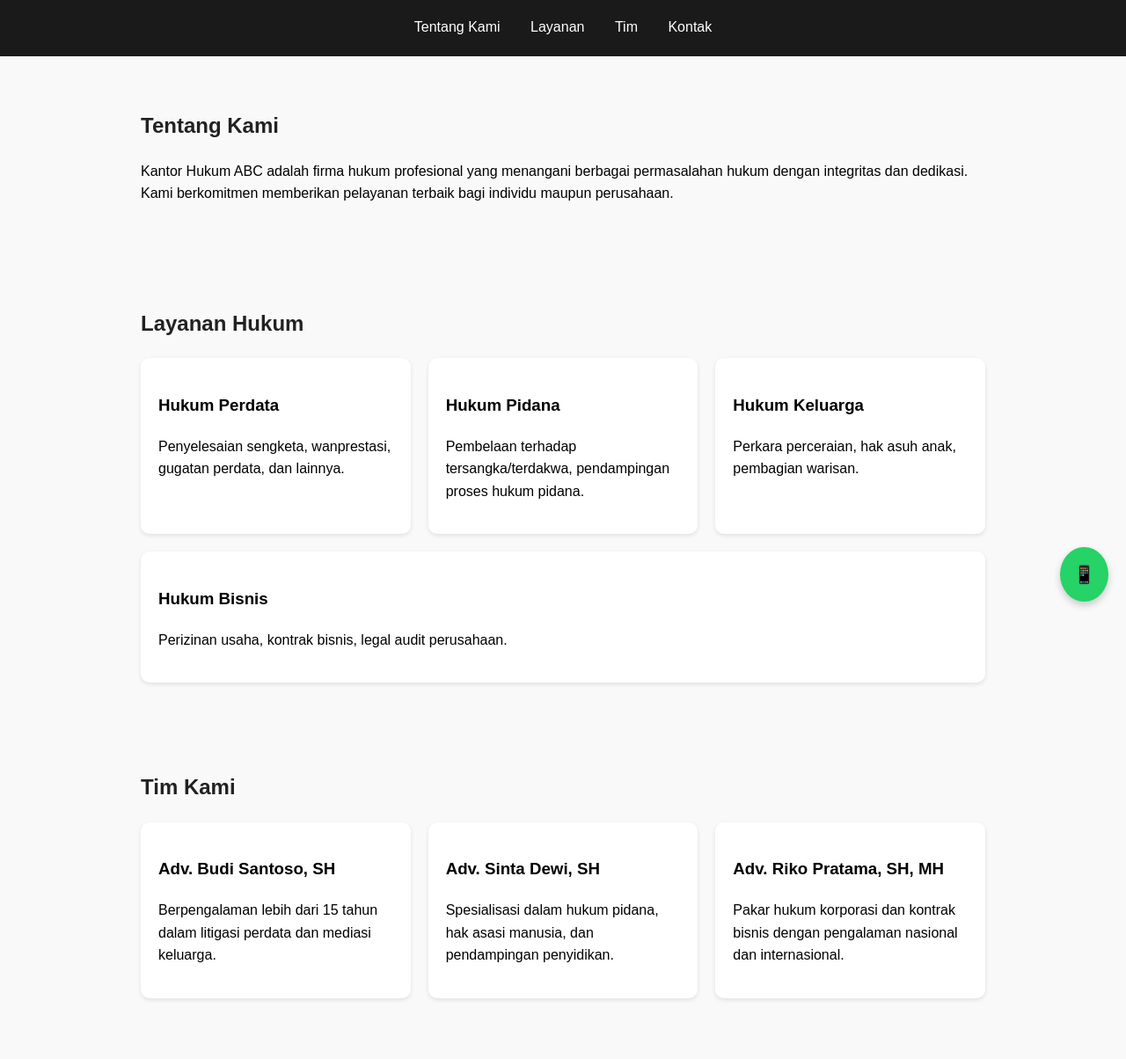
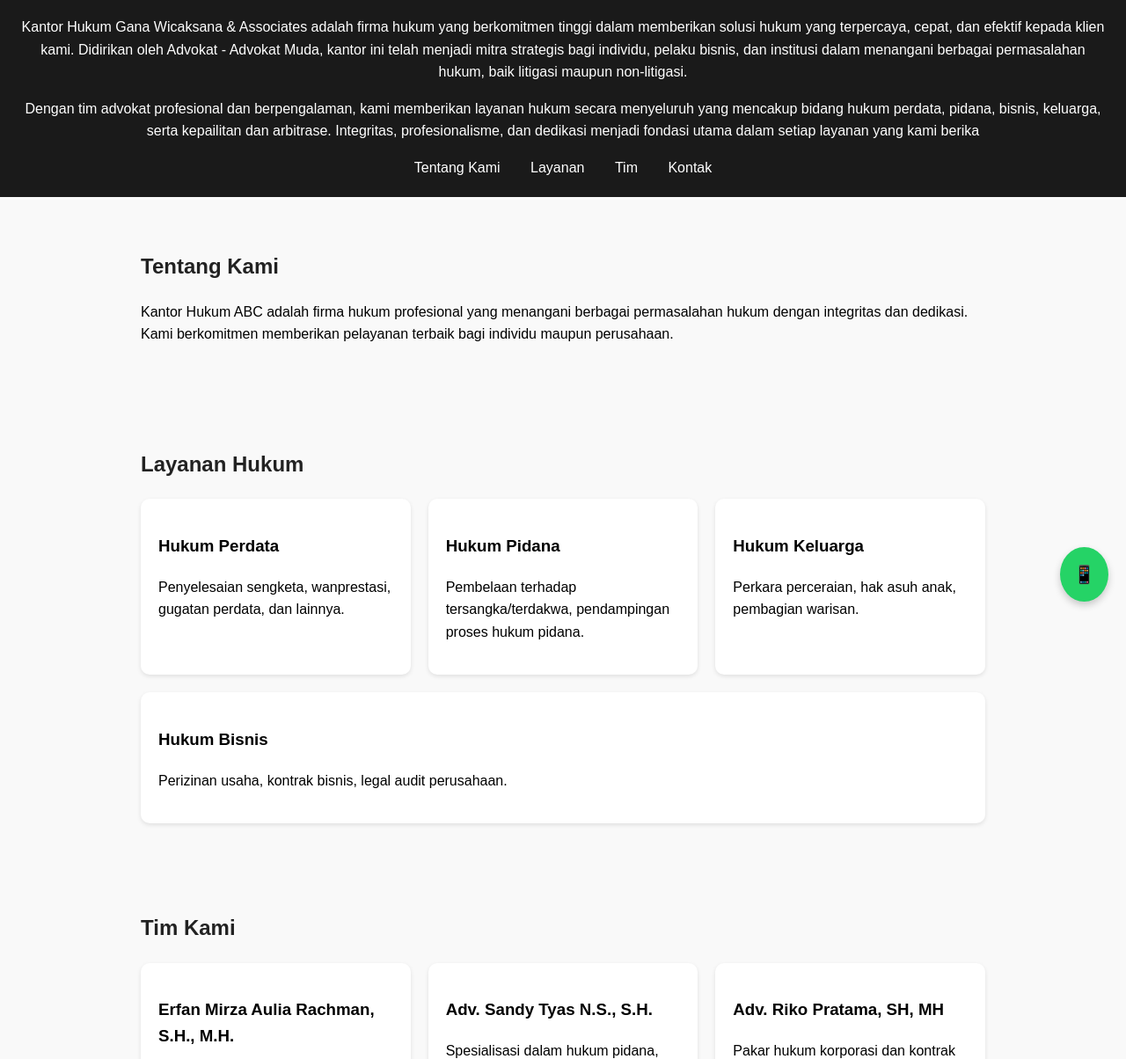
Before and after one commit to erfan1998s/Ganawicaksanalawoffices, a plain HTML site: page index.html in a window 1280 px wide. Shown: the part 96-1300 px from the top of the page at 88% size. Drawn offline with Linux system fonts and the light colour scheme.

Commit message:
Update index.html

```diff
--- a/index.html
+++ b/index.html
@@ -38,7 +38,9 @@
 </head>
 <body>
   <header>
-    <h1>Kantor Hukum ABC</h1>
+    <h1>Kantor Hukum Gana Wicaksana & Associates</h1>
+    <p>Kantor Hukum Gana Wicaksana & Associates adalah firma hukum yang berkomitmen tinggi dalam memberikan solusi hukum yang terpercaya, cepat, dan efektif kepada klien kami. Didirikan oleh Advokat - Advokat Muda, kantor ini telah menjadi mitra strategis bagi individu, pelaku bisnis, dan institusi dalam menangani berbagai permasalahan hukum, baik litigasi maupun non-litigasi.</p>
+    <p>Dengan tim advokat profesional dan berpengalaman, kami memberikan layanan hukum secara menyeluruh yang mencakup bidang hukum perdata, pidana, bisnis, keluarga, serta kepailitan dan arbitrase. Integritas, profesionalisme, dan dedikasi menjadi fondasi utama dalam setiap layanan yang kami berika
     <nav>
       <a href="#about">Tentang Kami</a>
       <a href="#services">Layanan</a>
@@ -78,11 +80,11 @@
     <h2>Tim Kami</h2>
     <div class="team">
       <div class="card">
-        <h3>Adv. Budi Santoso, SH</h3>
-        <p>Berpengalaman lebih dari 15 tahun dalam litigasi perdata dan mediasi keluarga.</p>
+        <h3>Erfan Mirza Aulia Rachman, S.H., M.H.</h3>
+        <p>Associate Lawyer.</p>
       </div>
       <div class="card">
-        <h3>Adv. Sinta Dewi, SH</h3>
+        <h3>Adv. Sandy Tyas N.S., S.H.</h3>
         <p>Spesialisasi dalam hukum pidana, hak asasi manusia, dan pendampingan penyidikan.</p>
       </div>
       <div class="card">
```
